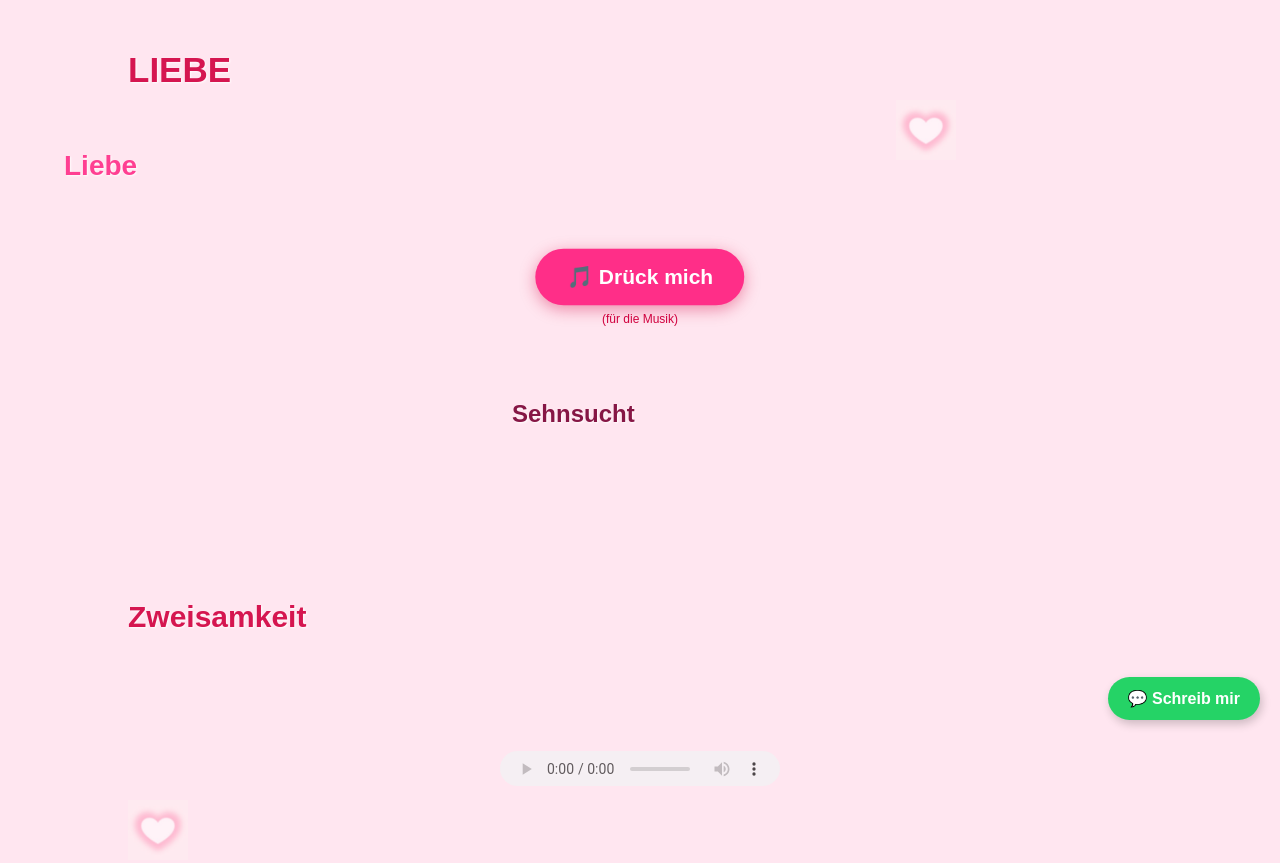
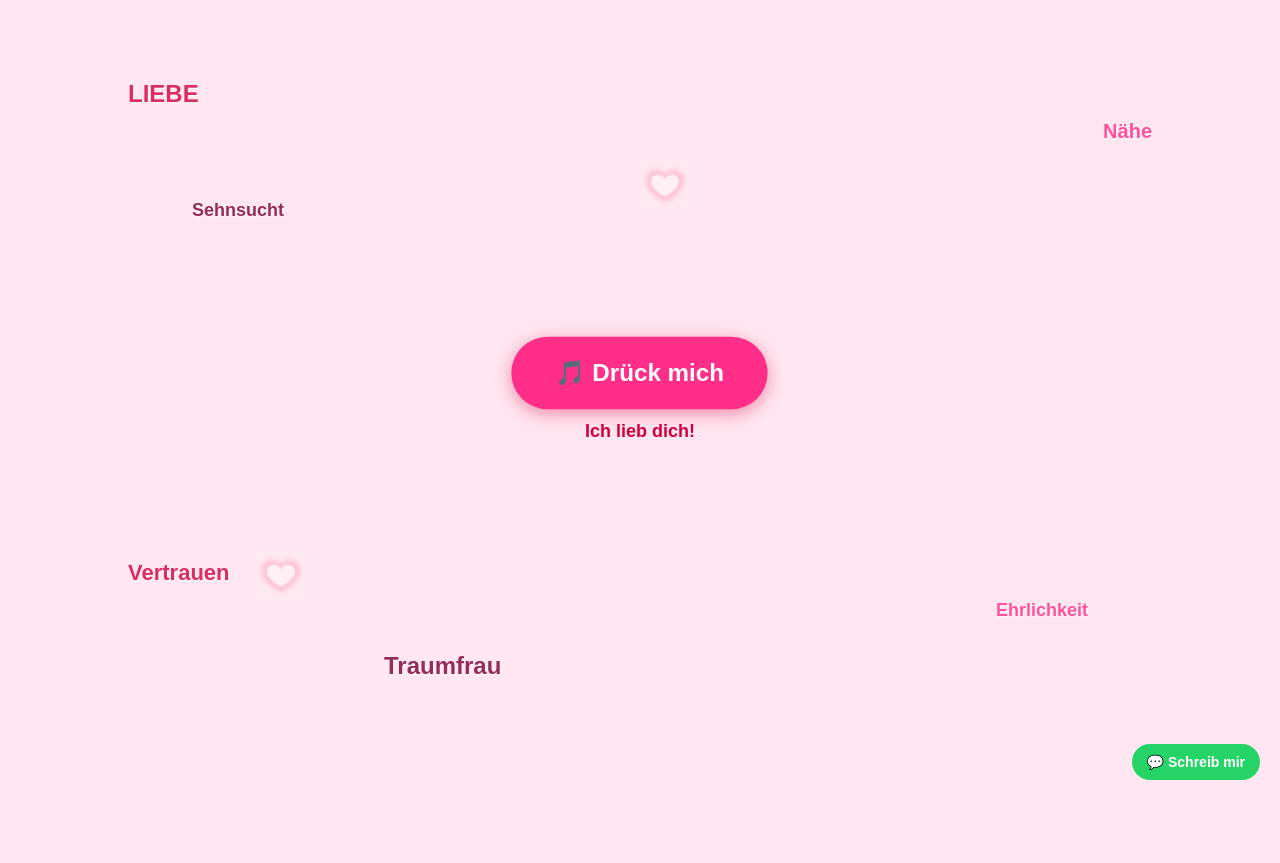
Before and after one commit to patrick2305blume-eng/Website-, a plain HTML site: page index.html in a window 1280 px wide. Shown: the top 863 px of the page. After the commit the page ends 800 px from the top, so only its background shows below. Drawn offline with Linux system fonts and the light colour scheme.

Commit message:
Update index.html

```diff
--- a/index.html
+++ b/index.html
@@ -2,35 +2,38 @@
 <html lang="de">
 <head>
     <meta charset="UTF-8">
-    <meta name="viewport" content="width=device-width, initial-scale=1.0">
+    <meta name="viewport" content="width=device-width, initial-scale=1.0, maximum-scale=1.0, user-scalable=no">
     <title>Liebe</title>
     <style>
-        body { background: #ffe6f0; font-family: Arial, sans-serif; position: relative; height: 2500px; margin: 0; overflow-x: hidden; }
+        /* Verhindert Scrollen: Alles passt auf eine Seite */
+        html, body {
+            background: #ffe6f0;
+            font-family: Arial, sans-serif;
+            margin: 0; padding: 0;
+            width: 100%; height: 100%;
+            overflow: hidden;
+            display: flex;
+            flex-direction: column;
+            align-items: center;
+            justify-content: center;
+        }
 
-        /* Wörter-Design für Handy optimiert */
-        .word { position: absolute; font-weight: bold; opacity: 0.9; text-shadow: 1px 1px 2px #fff; z-index: 10; white-space: nowrap; }
+        /* Hintergrund-Wörter (verteilt auf dem Screen) */
+        .word { position: absolute; font-weight: bold; opacity: 0.8; text-shadow: 1px 1px 2px #fff; white-space: nowrap; }
         .red { color: #d1003f; }
         .pink { color: #ff2e88; }
         .dark { color: #7a0033; }
 
-        .heart { position: absolute; width: 60px; opacity: 0.5; z-index: 1; }
+        .heart { position: absolute; width: 50px; opacity: 0.4; z-index: 1; }
 
-        /* Der Musik-Start-Button */
-        .play-box {
-            position: absolute;
-            top: 250px; /* Zwischen den ersten Wörtern */
-            left: 50%;
-            transform: translateX(-50%);
-            z-index: 2000;
-            text-align: center;
-        }
-
+        /* Der Musik-Button in der Mitte */
+        .play-container { z-index: 1000; text-align: center; }
         .play-button {
             background-color: #ff2e88;
             color: white;
             border: none;
-            padding: 15px 30px;
-            font-size: 20px;
+            padding: 20px 40px;
+            font-size: 22px;
             font-weight: bold;
             border-radius: 50px;
             box-shadow: 0 4px 15px rgba(209, 0, 63, 0.4);
@@ -40,51 +43,62 @@
 
         @keyframes pulse {
             0% { transform: scale(1); }
-            50% { transform: scale(1.05); }
+            50% { transform: scale(1.1); }
             100% { transform: scale(1); }
         }
 
-        /* Versteckter Player */
-        .audio-container { position: fixed; bottom: 10px; left: 50%; transform: translateX(-50%); z-index: 1000; opacity: 0.7; }
-        audio { height: 35px; width: 280px; }
+        /* WhatsApp Button unten rechts */
+        .whatsapp-button {
+            position: absolute; bottom: 20px; right: 20px;
+            background-color: #25D366; color: white;
+            padding: 10px 15px; border-radius: 50px;
+            text-decoration: none; font-size: 14px; font-weight: bold;
+            z-index: 1000; display: flex; align-items: center;
+        }
 
-        .whatsapp-button { position: fixed; bottom: 80px; right: 20px; background-color: #25D366; color: white; padding: 12px 20px; border-radius: 50px; text-decoration: none; font-weight: bold; z-index: 1000; box-shadow: 2px 4px 10px rgba(0,0,0,0.2); }
+        /* Audio Element (unsichtbar) */
+        #track { display: none; }
     </style>
 </head>
 <body>
 
-    <div class="play-box" id="startArea">
-        <button class="play-button" onclick="startEverything()">🎵 Drück mich</button>
-        <p style="color: #d1003f; font-size: 12px; margin-top: 8px;">(für die Musik)</p>
+    <div class="word red" style="top:10%; left:10%; font-size:24px;">LIEBE</div>
+    <div class="word pink" style="top:15%; right:10%; font-size:20px;">Nähe</div>
+    <div class="word dark" style="top:25%; left:15%; font-size:18px;">Sehnsucht</div>
+    <div class="word red" style="top:70%; left:10%; font-size:22px;">Vertrauen</div>
+    <div class="word pink" style="top:75%; right:15%; font-size:18px;">Ehrlichkeit</div>
+    <div class="word dark" style="bottom:15%; left:30%; font-size:24px;">Traumfrau</div>
+
+    <img class="heart" src="herz.png" style="top:20%; left:50%;">
+    <img class="heart" src="herz.png" style="bottom:25%; left:20%;">
+
+    <div class="play-container">
+        <button class="play-button" id="btn" onclick="playMusic()">🎵 Drück mich</button>
+        <p id="msg" style="color: #d1003f; margin-top: 15px; font-weight: bold; font-size: 18px;">Ich lieb dich!</p>
     </div>
 
-    <div class="word red" style="top:50px; left:10%; font-size:35px;">LIEBE</div>
-    <div class="word pink" style="top:150px; left:5%; font-size:28px;">Liebe</div>
-    <div class="word dark" style="top:400px; left:40%; font-size:24px;">Sehnsucht</div>
-    <div class="word red" style="top:600px; left:10%; font-size:30px;">Zweisamkeit</div>
-    <div class="word red" style="top:1100px; left:5%; font-size:22px;">Ich lieb dich vom ganzen Herzen</div>
-    <div class="word dark" style="top:1500px; left:20%; font-size:45px;">Traumfrau</div>
+    <audio id="track" loop>
+        <source src="musik.mp3" type="audio/mpeg">
+    </audio>
 
-    <img class="heart" src="herz.png" style="top:100px; left:70%;">
-    <img class="heart" src="herz.png" style="top:800px; left:10%;">
-
-    <div class="audio-container">
-        <audio id="myAudio" controls loop>
-            <source src="musik.mp3" type="audio/mpeg">
-        </audio>
-    </div>
-
-    <a href="https://wa.me/4915222351027?text=Liebst%20du%20mich%20?%20❤️" class="whatsapp-button" target="_blank">
+    <a href="https://wa.me/4915222351027?text=Liebst du mich? ❤️" class="whatsapp-button" target="_blank">
         💬 Schreib mir
     </a>
 
     <script>
-        function startEverything() {
-            var audio = document.getElementById("myAudio");
-            // Musik starten
-            audio.play();
-            // Button verschwinden lassen, wenn Musik läuft
-            document.getElementById("startArea").style.display = "none";
+        function playMusic() {
+            var audio = document.getElementById("track");
+            var button = document.getElementById("btn");
+            var message = document.getElementById("msg");
+
+            audio.play().then(() => {
+                button.innerHTML = "❤️ Musik läuft";
+                button.style.animation = "none";
+                button.style.backgroundColor = "#d1003f";
+                message.innerHTML = "Genieß das Lied...";
+            }).catch(error => {
+                alert("Fehler: Musikdatei konnte nicht geladen werden. Prüfe, ob musik.mp3 im Repository liegt.");
+            });
         }
     </script>
 
```
